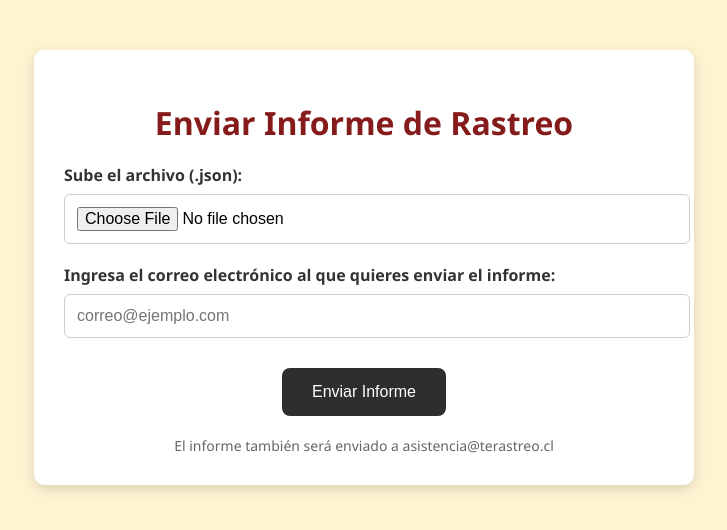
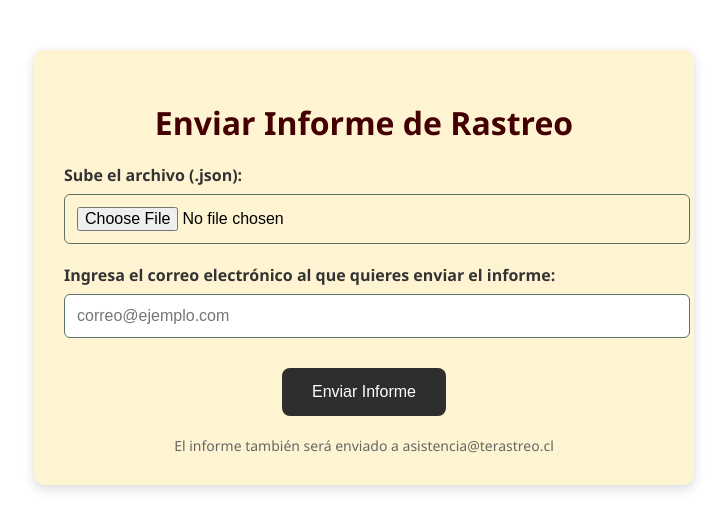
Before and after one commit to terastreocl/conversor-json-csv, a Flask app: page / in a window 1280 px wide. Shown: the top 530 px of the page, without its empty margins (276-1003 px from the left). Run offline with Flask 3, Linux system fonts and the light colour scheme.

Commit message:
Se modifican los colores del formulario

```diff
--- a/templates/formulario.html
+++ b/templates/formulario.html
@@ -6,7 +6,7 @@
     <style>
         body {
             font-family: 'Segoe UI', sans-serif;
-            background-color: #fff4d2;
+            background-color: white;
             margin: 0;
             padding: 0;
         }
@@ -14,7 +14,7 @@
         .container {
             max-width: 600px;
             margin: 50px auto;
-            background: white;
+            background: #fff4d2;
             padding: 30px;
             border-radius: 10px;
             box-shadow: 0 4px 12px rgba(0, 0, 0, 0.15);
@@ -22,7 +22,7 @@
         }
 
         h1 {
-            color: #861b1b;
+            color: #440000;
             margin-bottom: 20px;
         }
 
@@ -40,7 +40,7 @@
             padding: 12px;
             margin-top: 8px;
             border-radius: 6px;
-            border: 1px solid #ccc;
+            border: 1px solid #5b7365;
             font-size: 16px;
         }
 
```
